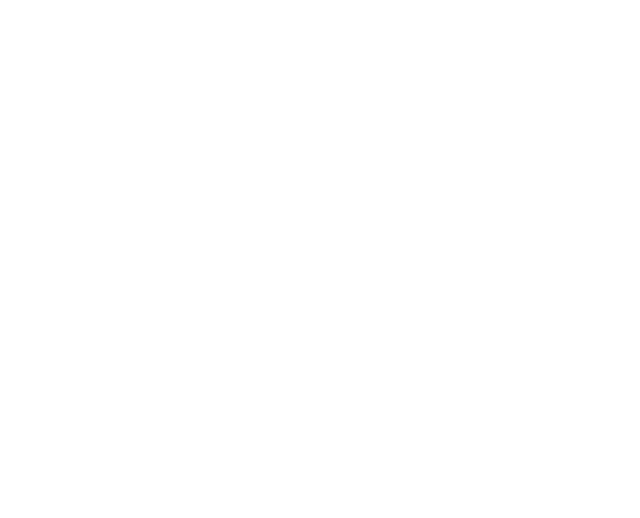
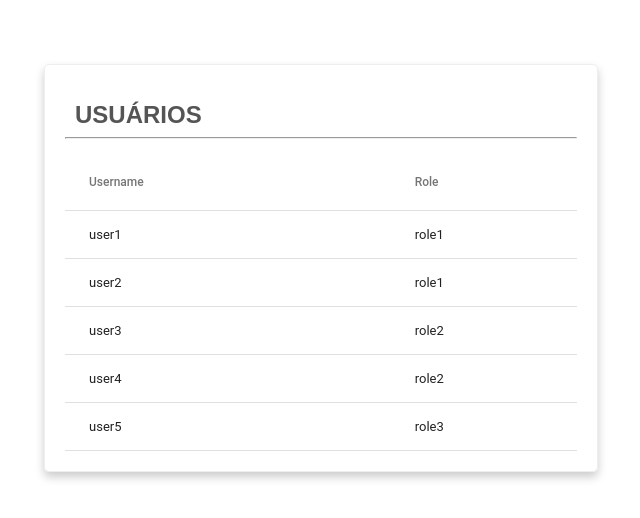
Before and after one commit to rmohashi/taqtile-onboard, a React (Create React App) app: page /list-users in a window 1280 px wide. Shown: the top 518 px of the page, without its empty margins (319-959 px from the left). Built offline with nearby package versions, Linux system fonts and the light colour scheme; sample sign-in values are in the browser's storage.

Commit message:
Add a list page for the users

```diff
--- a/src/containers/App.js
+++ b/src/containers/App.js
@@ -5,6 +5,7 @@
 } from 'react-router-dom';
 import Login from './Login';
 import Home from './Home';
+import ListUsers from './ListUsers';
 import './App.css';
 
 class App extends Component {
@@ -27,6 +28,10 @@
             exact path="/login"
             component={Login}
           />
+          <Route
+            exact path="/list-users"
+            component={ListUsers}
+          />
         </div>
       </Router>
     );
--- /dev/null
+++ b/src/containers/ListUsers.css
@@ -0,0 +1,8 @@
+.ListUsers {
+  width: 40%;
+  padding: 20px;
+  border: 1px solid #eee;
+  box-shadow: 0 5px 10px #ccc;
+  border-radius: 5px;
+  margin: 5% auto;
+}
--- /dev/null
+++ b/src/containers/ListUsers.js
@@ -0,0 +1,64 @@
+import React, { Component } from 'react';
+import { Redirect } from 'react-router-dom';
+
+import Header from '../components/Header'
+
+import './ListUsers.css';
+
+import Table from '@material-ui/core/Table';
+import TableBody from '@material-ui/core/TableBody';
+import TableCell from '@material-ui/core/TableCell';
+import TableHead from '@material-ui/core/TableHead';
+import TableRow from '@material-ui/core/TableRow';
+
+class ListUsers extends Component {
+  constructor(props) {
+    super(props);
+    this.state = {
+      username: localStorage.getItem('username'),
+    }
+  }
+
+  render() {
+    const users = [
+      { id: 'id-1', name: 'user1', role: 'role1', },
+      { id: 'id-2', name: 'user2', role: 'role1', },
+      { id: 'id-3', name: 'user3', role: 'role2', },
+      { id: 'id-4', name: 'user4', role: 'role2', },
+      { id: 'id-5', name: 'user5', role: 'role3', },
+    ];
+
+    if (!this.state.username) {
+      return <Redirect to="/login" />
+    }
+    return (
+      <div className="ListUsers">
+        <Header>
+          Usuários
+        </Header>
+        <Table>
+          <TableHead>
+            <TableRow>
+              <TableCell>Username</TableCell>
+              <TableCell>Role</TableCell>
+            </TableRow>
+          </TableHead>
+          <TableBody>
+            {users.map(user => {
+              return (
+                <TableRow key={user.id}>
+                  <TableCell component="th" scope="row">
+                    {user.name}
+                  </TableCell>
+                  <TableCell>{user.role}</TableCell>
+                </TableRow>
+              );
+            })}
+          </TableBody>
+        </Table>
+      </div>
+    );
+  }
+}
+
+export default ListUsers;
```
